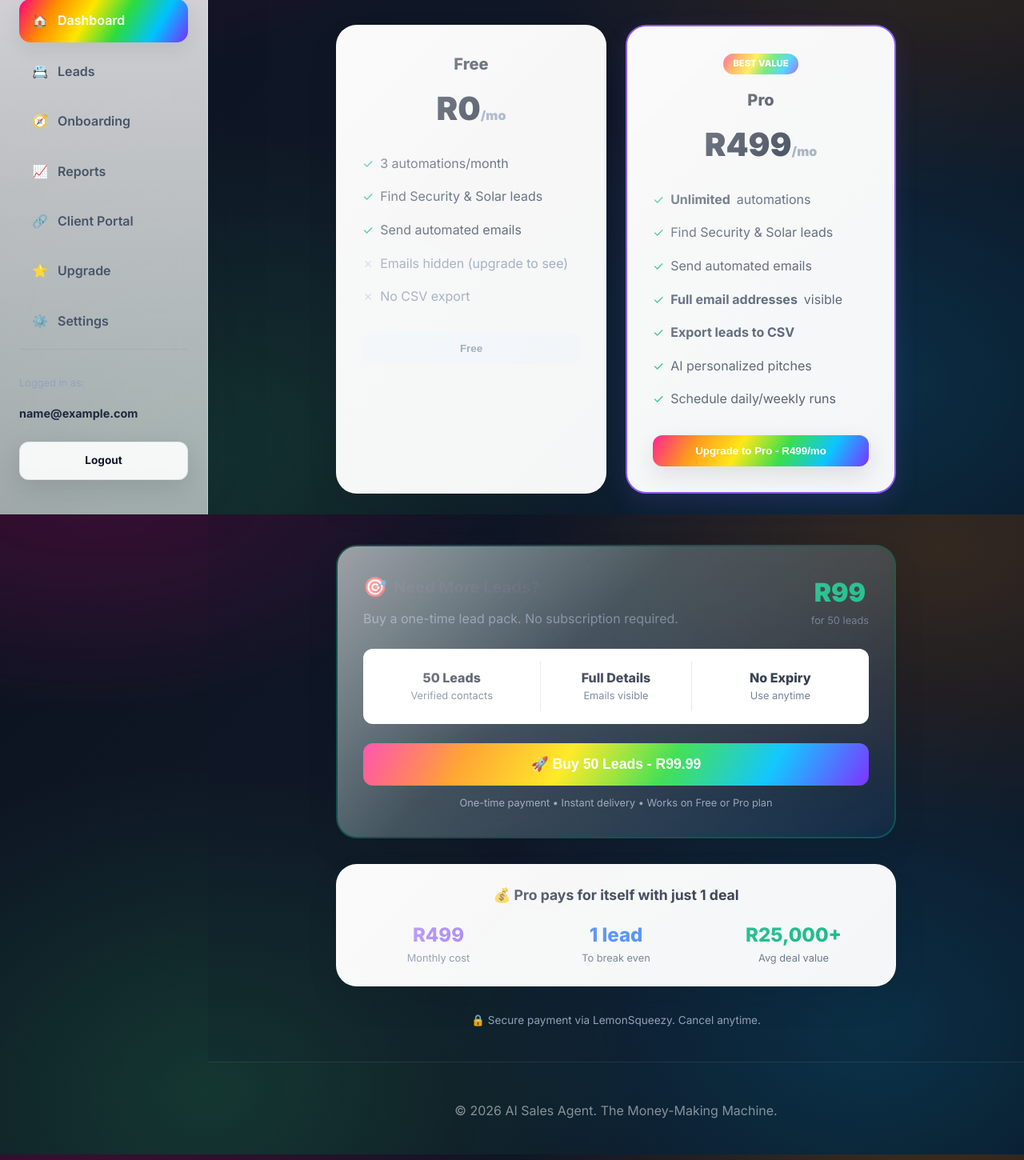
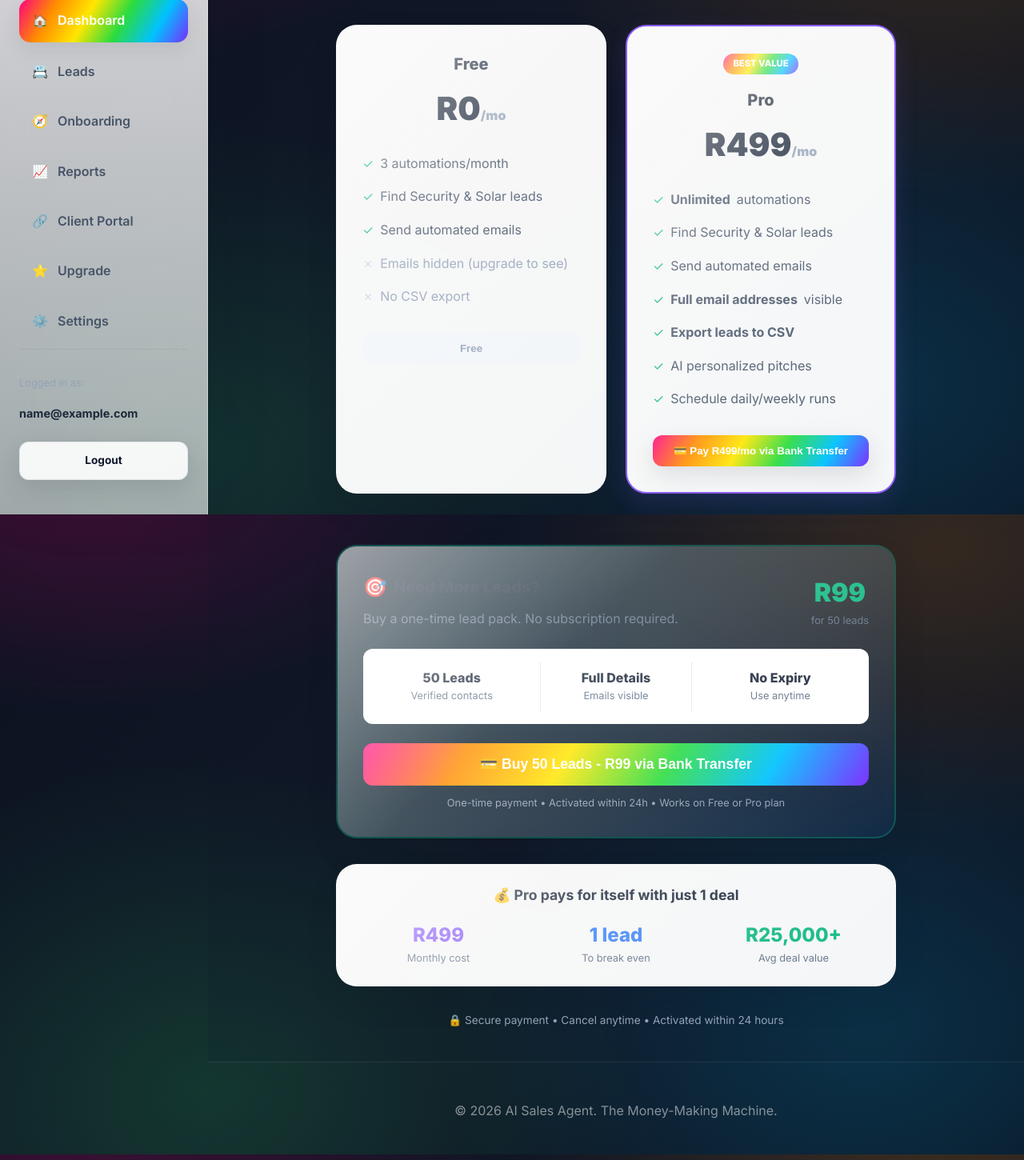
Before and after one commit to qqmakana/ai-sales-agent, a Flask app: page /subscription in a window 1280 px wide. Shown: the part 157-1607 px from the top of the page at 80% size. Run offline with Flask 3, Linux system fonts and the light colour scheme; the visitor is signed in with stand-in values (Sample User, id 1); data comes from the database, SQL or seed files in the repository.

Commit message:
Add manual bank transfer payment option with Capitec details
Co-authored-by: Cursor <cursoragent@cursor.com>

```diff
--- a/templates/subscription.html
+++ b/templates/subscription.html
@@ -86,12 +86,9 @@
                     Current Plan
                 </button>
             {% else %}
-                <form action="{{ url_for('create_checkout_session') }}" method="POST">
-                    <input type="hidden" name="tier" value="pro">
-                    <button type="submit" class="btn btn-primary" style="width: 100%; padding: 0.75rem;">
-                        Upgrade to Pro - R499/mo
-                    </button>
-                </form>
+                <button onclick="showBankDetails('pro')" class="btn btn-primary" style="width: 100%; padding: 0.75rem;">
+                    💳 Pay R499/mo via Bank Transfer
+                </button>
             {% endif %}
         </div>
     </div>
@@ -127,12 +124,10 @@
             </div>
         </div>
 
-        <form action="{{ url_for('buy_lead_pack') }}" method="POST">
-            <button type="submit" class="btn btn-primary" style="width: 100%; padding: 1rem; font-size: 1.1rem;">
-                🚀 Buy 50 Leads - R99.99
-            </button>
-        </form>
-        <p style="text-align: center; font-size: 0.8rem; color: #94a3b8; margin-top: 0.75rem;">One-time payment • Instant delivery • Works on Free or Pro plan</p>
+        <button onclick="showBankDetails('leads')" class="btn btn-primary" style="width: 100%; padding: 1rem; font-size: 1.1rem;">
+            💳 Buy 50 Leads - R99 via Bank Transfer
+        </button>
+        <p style="text-align: center; font-size: 0.8rem; color: #94a3b8; margin-top: 0.75rem;">One-time payment • Activated within 24h • Works on Free or Pro plan</p>
     </div>
 
     <!-- Value Proposition -->
@@ -156,7 +151,111 @@
 
     <!-- Trust Badge -->
     <div style="text-align: center; margin-top: 2rem; color: #94a3b8; font-size: 0.85rem;">
-        🔒 Secure payment via LemonSqueezy. Cancel anytime.
+        🔒 Secure payment • Cancel anytime • Activated within 24 hours
     </div>
 </div>
+
+<!-- Bank Details Modal -->
+<div id="bankModal" style="display: none; position: fixed; top: 0; left: 0; width: 100%; height: 100%; background: rgba(0,0,0,0.5); z-index: 9999; padding: 2rem;">
+    <div style="max-width: 500px; margin: 3rem auto; background: white; border-radius: 16px; padding: 2rem; box-shadow: 0 20px 60px rgba(0,0,0,0.3);">
+        <div style="display: flex; justify-content: space-between; align-items: center; margin-bottom: 1.5rem;">
+            <h2 style="font-size: 1.5rem; font-weight: 800; color: #1e293b; margin: 0;">💳 Bank Transfer Payment</h2>
+            <button onclick="closeBankModal()" style="background: none; border: none; font-size: 1.5rem; cursor: pointer; color: #94a3b8;">×</button>
+        </div>
+
+        <div id="bankDetailsContent"></div>
+    </div>
+</div>
+
+<script>
+function showBankDetails(type) {
+    let amount, product, reference;
+
+    if (type === 'pro') {
+        amount = 'R499';
+        product = 'Pro Monthly Subscription';
+        reference = 'PRO-' + '{{ user.id }}';
+    } else if (type === 'leads') {
+        amount = 'R99';
+        product = '50 Leads Pack';
+        reference = 'LEADS-' + '{{ user.id }}';
+    }
+
+    document.getElementById('bankDetailsContent').innerHTML = `
+        <div style="background: linear-gradient(135deg, #10b981, #3b82f6); color: white; padding: 1.5rem; border-radius: 12px; margin-bottom: 1.5rem; text-align: center;">
+            <div style="font-size: 0.9rem; opacity: 0.9; margin-bottom: 0.5rem;">Total Amount</div>
+            <div style="font-size: 2.5rem; font-weight: 900;">${amount}</div>
+            <div style="font-size: 0.85rem; opacity: 0.9; margin-top: 0.5rem;">${product}</div>
+        </div>
+
+        <div style="background: #f8fafc; padding: 1.5rem; border-radius: 12px; margin-bottom: 1rem;">
+            <h3 style="font-size: 1rem; font-weight: 700; color: #1e293b; margin-bottom: 1rem;">Banking Details:</h3>
+
+            <div style="margin-bottom: 1rem;">
+                <div style="font-size: 0.75rem; color: #64748b; margin-bottom: 0.25rem;">Bank Name</div>
+                <div style="font-weight: 700; color: #1e293b;">Capitec Bank</div>
+            </div>
+
+            <div style="margin-bottom: 1rem;">
+                <div style="font-size: 0.75rem; color: #64748b; margin-bottom: 0.25rem;">Account Name</div>
+                <div style="font-weight: 700; color: #1e293b;">Qaqambile Makana</div>
+            </div>
+
+            <div style="margin-bottom: 1rem;">
+                <div style="font-size: 0.75rem; color: #64748b; margin-bottom: 0.25rem;">Account Type</div>
+                <div style="font-weight: 700; color: #1e293b;">Savings Account</div>
+            </div>
+
+            <div style="margin-bottom: 1rem;">
+                <div style="font-size: 0.75rem; color: #64748b; margin-bottom: 0.25rem;">Account Number</div>
+                <div style="font-weight: 700; color: #1e293b; font-size: 1.1rem;">2406787660</div>
+                <button onclick="copyToClipboard('2406787660')" style="background: none; border: 1px solid #e2e8f0; padding: 4px 8px; border-radius: 6px; font-size: 0.75rem; cursor: pointer; margin-top: 0.25rem;">Copy</button>
+            </div>
+
+            <div style="margin-bottom: 1rem;">
+                <div style="font-size: 0.75rem; color: #64748b; margin-bottom: 0.25rem;">Reference (IMPORTANT)</div>
+                <div style="font-weight: 700; color: #dc2626; font-size: 1.1rem;">${reference}</div>
+                <button onclick="copyToClipboard('${reference}')" style="background: none; border: 1px solid #e2e8f0; padding: 4px 8px; border-radius: 6px; font-size: 0.75rem; cursor: pointer; margin-top: 0.25rem;">Copy</button>
+            </div>
+        </div>
+
+        <div style="background: #fff7ed; border: 1px solid #fed7aa; padding: 1rem; border-radius: 8px; margin-bottom: 1rem;">
+            <div style="font-weight: 700; color: #9a3412; margin-bottom: 0.5rem;">📋 Next Steps:</div>
+            <ol style="margin: 0; padding-left: 1.25rem; color: #9a3412; font-size: 0.9rem;">
+                <li>Transfer ${amount} to the account above</li>
+                <li><strong>Use "${reference}" as reference</strong></li>
+                <li>Wait 24h for activation</li>
+                <li>We'll email you when it's ready!</li>
+            </ol>
+        </div>
+
+        <button onclick="closeBankModal()" class="btn btn-primary" style="width: 100%; padding: 0.75rem;">
+            Got It! I'll Pay Now
+        </button>
+
+        <p style="text-align: center; font-size: 0.75rem; color: #94a3b8; margin-top: 0.75rem;">
+            Activation within 24 hours • Email: solarcouple@gmail.com
+        </p>
+    `;
+
+    document.getElementById('bankModal').style.display = 'block';
+}
+
+function closeBankModal() {
+    document.getElementById('bankModal').style.display = 'none';
+}
+
+function copyToClipboard(text) {
+    navigator.clipboard.writeText(text).then(() => {
+        alert('✅ Copied: ' + text);
+    });
+}
+
+// Close modal when clicking outside
+document.getElementById('bankModal')?.addEventListener('click', function(e) {
+    if (e.target === this) {
+        closeBankModal();
+    }
+});
+</script>
 {% endblock %}
```
